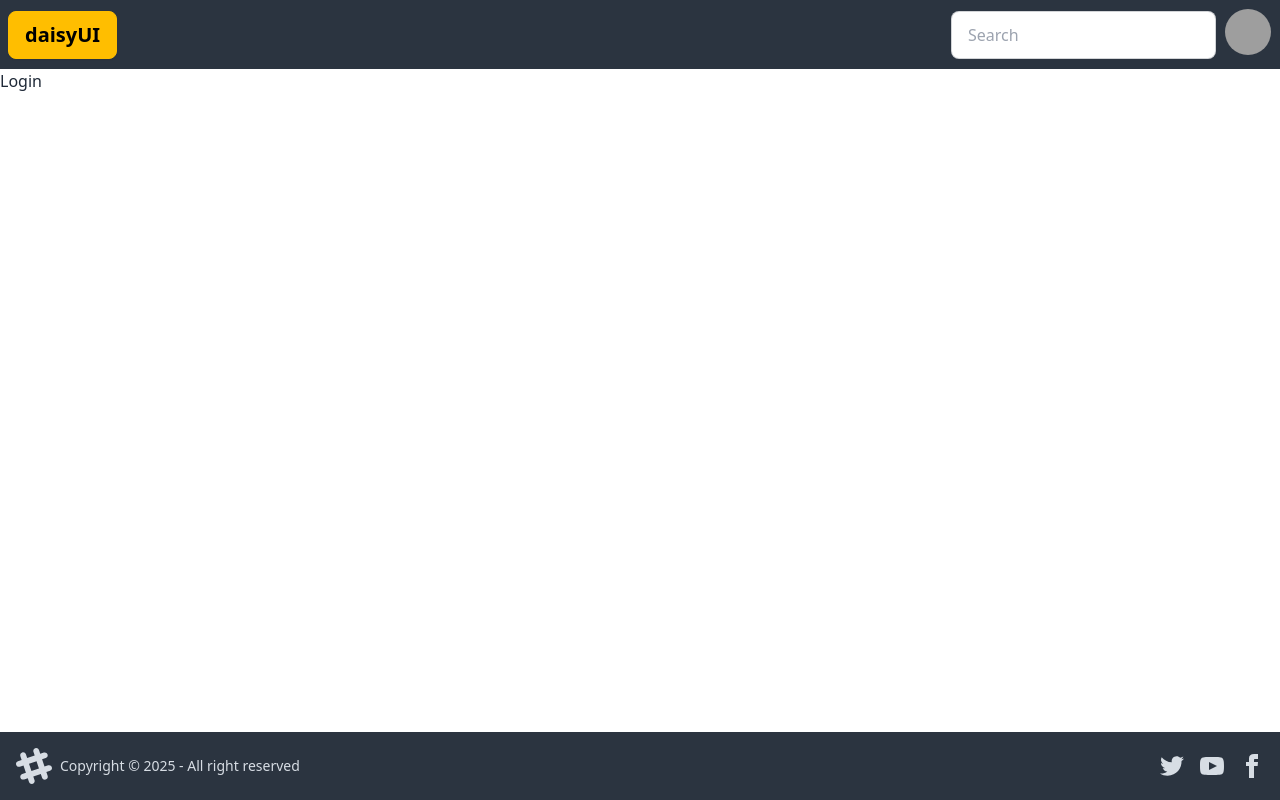
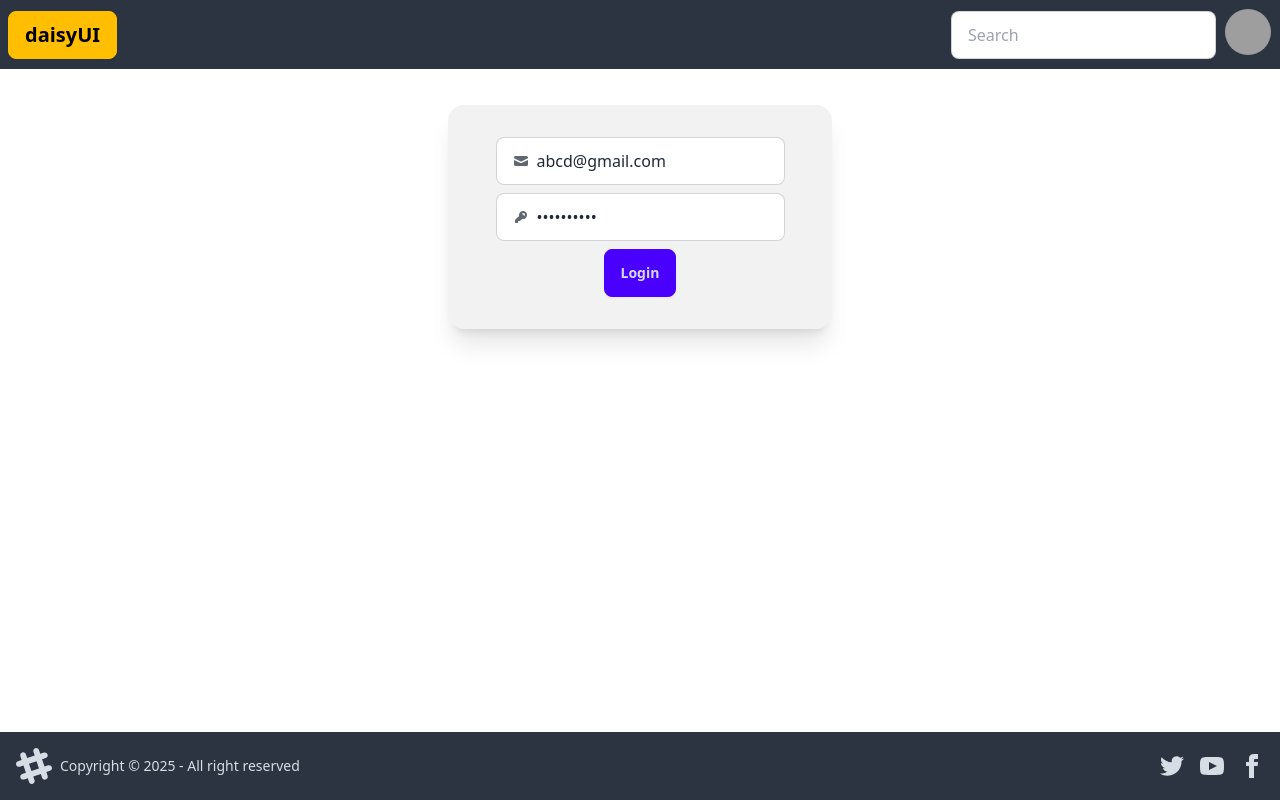
Before and after one commit to Rakeshatla/DevConnect-ui, a React (Vite) app: page /login in a window 1280 px wide. Built offline with nearby package versions, Linux system fonts and the light colour scheme; grey boxes are pictures that could not be loaded.

Commit message:
integrated login api

```diff
--- a/package.json
+++ b/package.json
@@ -10,6 +10,7 @@
     "preview": "vite preview"
   },
   "dependencies": {
+    "axios": "^1.7.9",
     "react": "^18.3.1",
     "react-dom": "^18.3.1",
     "react-router-dom": "^7.1.1"
--- a/src/components/Login.jsx
+++ b/src/components/Login.jsx
@@ -1,9 +1,61 @@
 // import React from 'react'
+import { useState } from "react"
+import axios from "axios"
 
 const Login = () => {
+    const [email, setEmail] = useState('abcd@gmail.com')
+    const [password, setPassword] = useState('Rakesh@123')
+    const handleLogin = async () => {
+        try {
+            await axios.post("http://localhost:5000/login", { email, password }, { withCredentials: true })
+        } catch (err) {
+            console.error(err)
+        }
+    }
     return (
-        <div>
-            Login
+        <div className="flex justify-center">
+            <div className="card bg-base-200 w-96 shadow-xl  flex justify-center my-9">
+
+                <div className="card-body items-center text-center ">
+
+                    <label className="input input-bordered flex items-center gap-2">
+                        <svg
+                            xmlns="http://www.w3.org/2000/svg"
+                            viewBox="0 0 16 16"
+                            fill="currentColor"
+                            className="h-4 w-4 opacity-70">
+                            <path
+                                d="M2.5 3A1.5 1.5 0 0 0 1 4.5v.793c.026.009.051.02.076.032L7.674 8.51c.206.1.446.1.652 0l6.598-3.185A.755.755 0 0 1 15 5.293V4.5A1.5 1.5 0 0 0 13.5 3h-11Z" />
+                            <path
+                                d="M15 6.954 8.978 9.86a2.25 2.25 0 0 1-1.956 0L1 6.954V11.5A1.5 1.5 0 0 0 2.5 13h11a1.5 1.5 0 0 0 1.5-1.5V6.954Z" />
+                        </svg>
+                        <input type="text" className="grow" placeholder="Email" value={email} onChange={(e) => {
+                            setEmail(e.target.value)
+                        }} />
+                    </label>
+
+                    <label className="input input-bordered flex items-center gap-2">
+                        <svg
+                            xmlns="http://www.w3.org/2000/svg"
+                            viewBox="0 0 16 16"
+                            fill="currentColor"
+                            className="h-4 w-4 opacity-70">
+                            <path
+                                fillRule="evenodd"
+                                d="M14 6a4 4 0 0 1-4.899 3.899l-1.955 1.955a.5.5 0 0 1-.353.146H5v1.5a.5.5 0 0 1-.5.5h-2a.5.5 0 0 1-.5-.5v-2.293a.5.5 0 0 1 .146-.353l3.955-3.955A4 4 0 1 1 14 6Zm-4-2a.75.75 0 0 0 0 1.5.5.5 0 0 1 .5.5.75.75 0 0 0 1.5 0 2 2 0 0 0-2-2Z"
+                                clipRule="evenodd" />
+                        </svg>
+                        <input type="password" className="grow" placeholder="password" value={password}
+                            onChange={(e) => {
+                                setPassword(e.target.value)
+                            }} />
+                    </label>
+                    <div className="card-actions">
+                        <button className="btn btn-primary" onClick={handleLogin}>Login</button>
+                    </div>
+                </div>
+            </div>
+
         </div>
     )
 }
```
Also changed, not shown: 1 other file (tests, documents, lock files or other folders).
